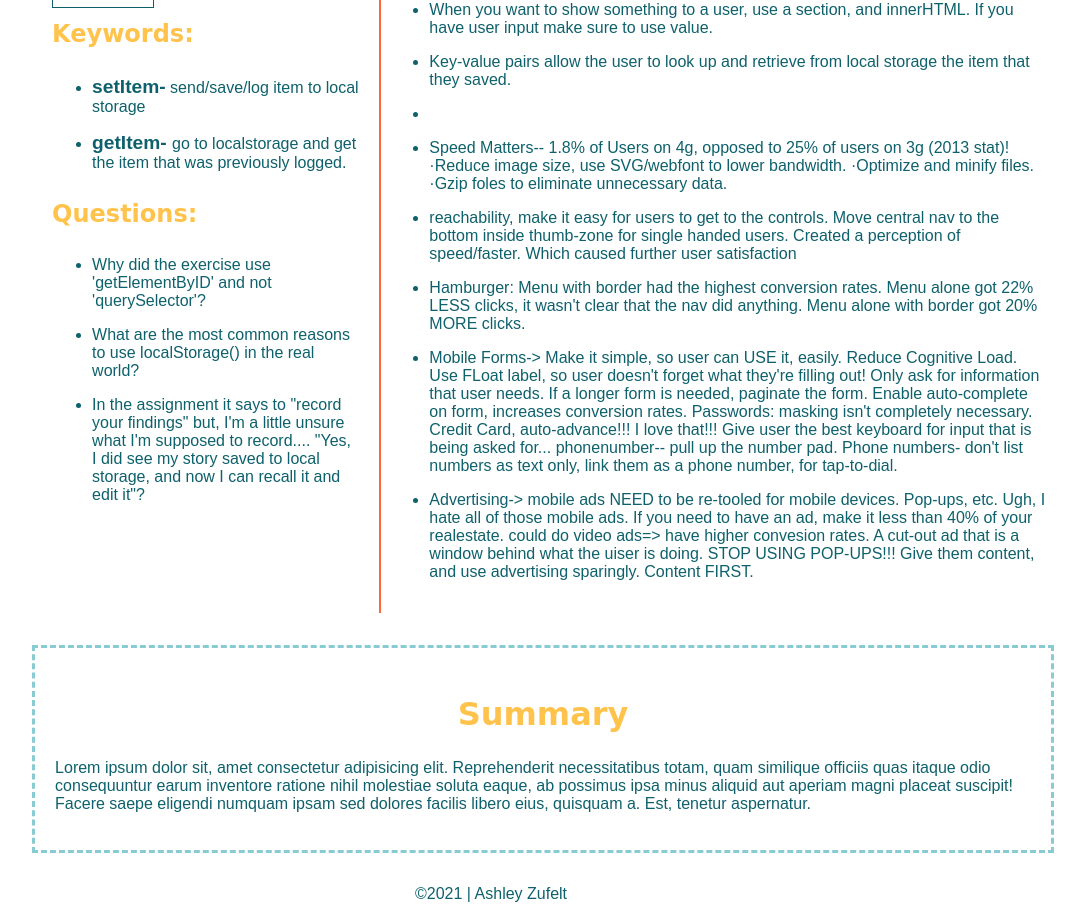
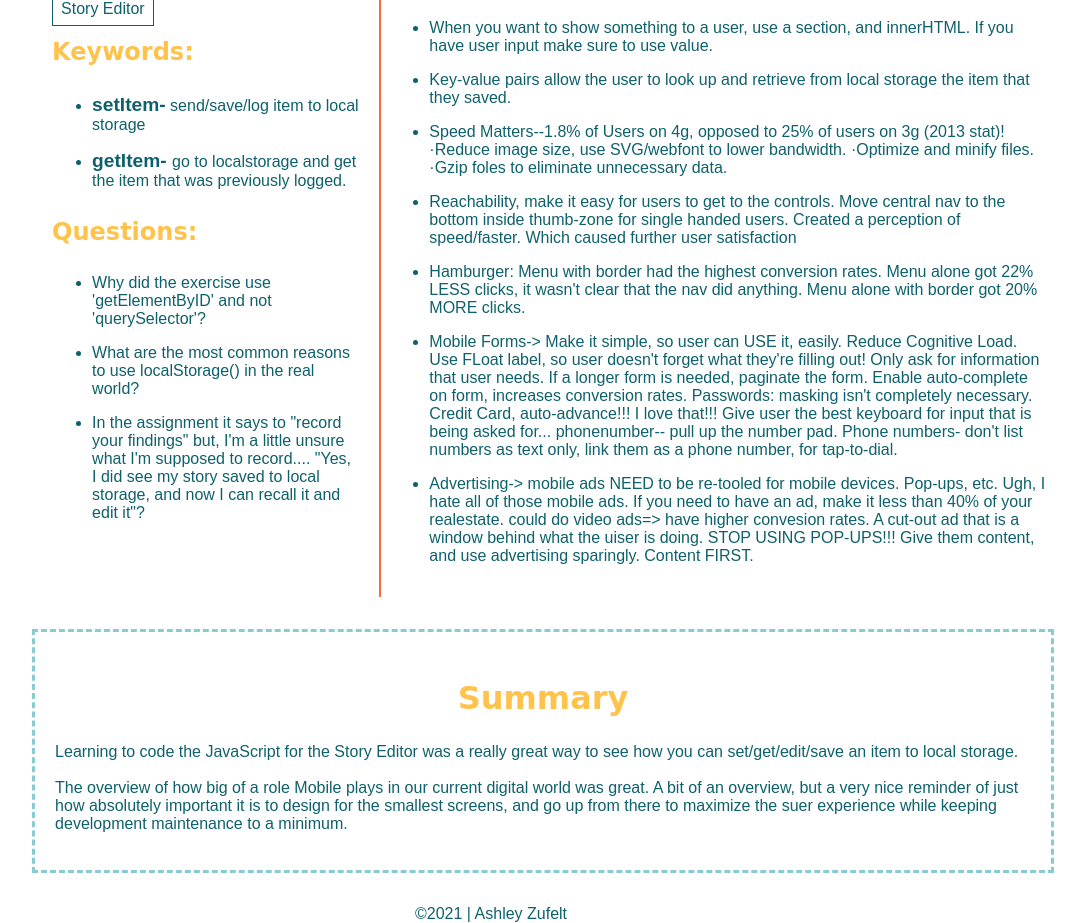
Before and after one commit to azufelt/wdd330, a plain HTML site: page week1/index.html in a window 1280 px wide. Shown: the part 426-1349 px from the top of the page, without its empty margins (97-1182 px from the left). Drawn offline with Linux system fonts and the light colour scheme; a script that the page names is missing.

Commit message:
Summary Notes

```diff
--- a/week1/index.html
+++ b/week1/index.html
@@ -21,7 +21,10 @@
         <h2>Frontend WDD 330</h2>
         <section>
           <a href="/index.html">Menu</a>
-          <p>Doing Stuff with Web Things</p>
+          <p>Reading: Doing Stuff with Web Things
+            <br> Video: Mobile UX
+          </p>
+
           <p>Sept. 14, 2021</p>
         </section>
       </header>
@@ -45,35 +48,42 @@
         <section>
           <h2>Notes:</h2>
           <p>
-            <ul><li>
-              When you want to show something to a user, use a section, and innerHTML. If you have user input make sure to use value.
-
-            </li>
-            <li>Key-value pairs allow the user to look up and retrieve from local storage the item that they saved. </li>
-          <li>
-          </li>
-        <li>
-          Speed Matters--
-       1.8% of Users on 4g, opposed to 25% of users on 3g (2013 stat)! ·Reduce image size, use SVG/webfont to lower bandwidth. ·Optimize and minify files. ·Gzip foles to eliminate unnecessary data.
-
-        </li>
-      <li>reachability, make it easy for users to get to the controls. Move central nav to the bottom inside thumb-zone for single handed users. Created a perception of speed/faster. Which caused further user satisfaction</li>
-  <li>Hamburger: Menu with border had the highest conversion rates. Menu alone got 22% LESS clicks, it wasn't clear that the nav did anything. Menu alone  with border got 20% MORE clicks.  </li>
-<li>Mobile Forms-> Make it simple, so user can USE it, easily. Reduce Cognitive Load. Use FLoat label, so user doesn't forget what they're filling out! Only ask for information that user needs. If a longer form is needed, paginate the form. Enable auto-complete on form, increases conversion rates. Passwords: masking isn't completely necessary. Credit Card, auto-advance!!! I love that!!! Give user the best keyboard for input that is being asked for... phonenumber-- pull up the number pad. Phone numbers- don't list numbers as text only, link them as a phone number, for tap-to-dial.  </li>
-<li>Advertising-> mobile ads NEED to be re-tooled for mobile devices. Pop-ups, etc. Ugh, I hate all of those mobile ads. If you need to have an ad, make it less than 40% of your realestate. could do video ads=> have higher convesion rates. A cut-out ad that is a window behind what the uiser is doing. STOP USING POP-UPS!!! Give them content, and use advertising sparingly. Content FIRST. </li>
-</ul>
+            <ul>
+              <li>
+                When you want to show something to a user, use a section, and innerHTML. If you have user input make sure to use value.
+              </li>
+              <li>
+                Key-value pairs allow the user to look up and retrieve from local storage the item that they saved.
+              </li>
+              <li>
+                Speed Matters--1.8% of Users on 4g, opposed to 25% of users on 3g (2013 stat)! ·Reduce image size, use SVG/webfont to
+                lower bandwidth.
+                ·Optimize and minify files. ·Gzip foles to eliminate unnecessary data.
+              </li>
+              <li>
+                Reachability, make it easy for users to get to the controls. Move central nav to the bottom inside thumb-zone for single
+                handed users. Created a perception of speed/faster. Which caused further user satisfaction</li>
+              <li>
+                Hamburger: Menu with border had the highest conversion rates. Menu alone got 22% LESS clicks, it wasn't clear that the nav did
+                anything. Menu alone  with border got 20% MORE clicks.  </li>
+              <li>
+                Mobile Forms-> Make it simple, so user can USE it, easily. Reduce Cognitive Load. Use FLoat label, so user doesn't forget what
+                they're filling out! Only ask for information that user needs. If a longer form is needed, paginate the form. Enable auto-complete on form, increases conversion rates. Passwords: masking isn't completely necessary. Credit Card, auto-advance!!! I love that!!! Give user the best keyboard for input that is being asked for... phonenumber-- pull up the number pad. Phone numbers- don't list numbers as text only, link them as a phone number, for tap-to-dial.
+              </li>
+              <li>
+                Advertising-> mobile ads NEED to be re-tooled for mobile devices. Pop-ups, etc. Ugh, I hate all of those mobile ads. If you
+                need to have an ad, make it less than 40% of your realestate. could do video ads=> have higher convesion rates. A cut-out ad that is a window behind what the uiser is doing. STOP USING POP-UPS!!! Give them content, and use advertising sparingly. Content FIRST. </li>
+            </ul>
           </p>
         </section>
       </main>
       <section>
         <h2>Summary</h2>
         <p>
-          Lorem ipsum dolor sit, amet consectetur adipisicing elit.
-          Reprehenderit necessitatibus totam, quam similique officiis quas
-          itaque odio consequuntur earum inventore ratione nihil molestiae
-          soluta eaque, ab possimus ipsa minus aliquid aut aperiam magni placeat
-          suscipit! Facere saepe eligendi numquam ipsam sed dolores facilis
-          libero eius, quisquam a. Est, tenetur aspernatur.
+          Learning to code the JavaScript for the Story Editor was a really great way to see how you can set/get/edit/save an item to local storage.
+          <br>
+          <br>
+          The overview of how big of a role Mobile plays in our current digital world was great. A bit of an overview, but a very nice reminder of just how absolutely important it is to design for the smallest screens, and go up from there to maximize the suer experience while keeping development maintenance to a minimum.
         </p>
       </section>
     </div>
```
